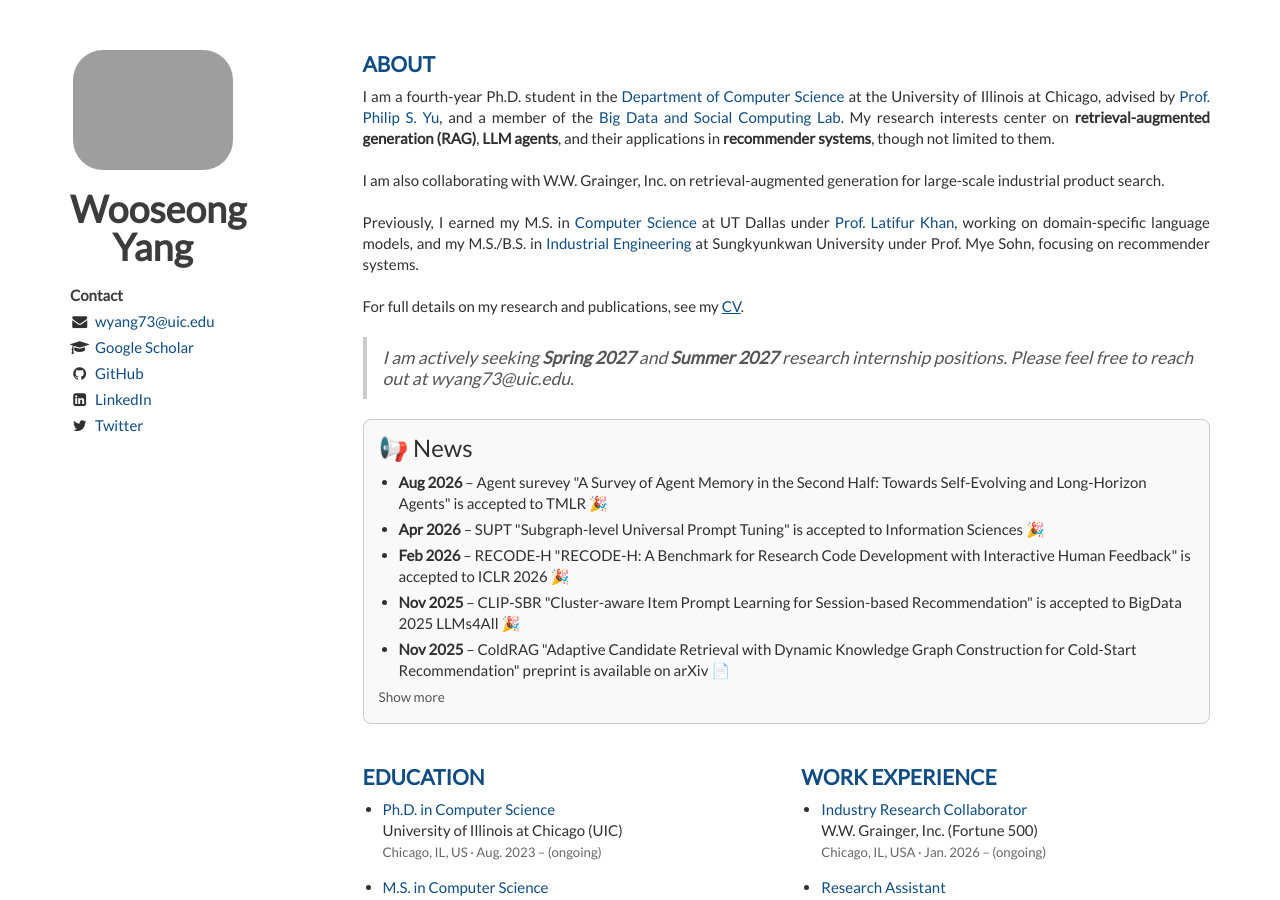
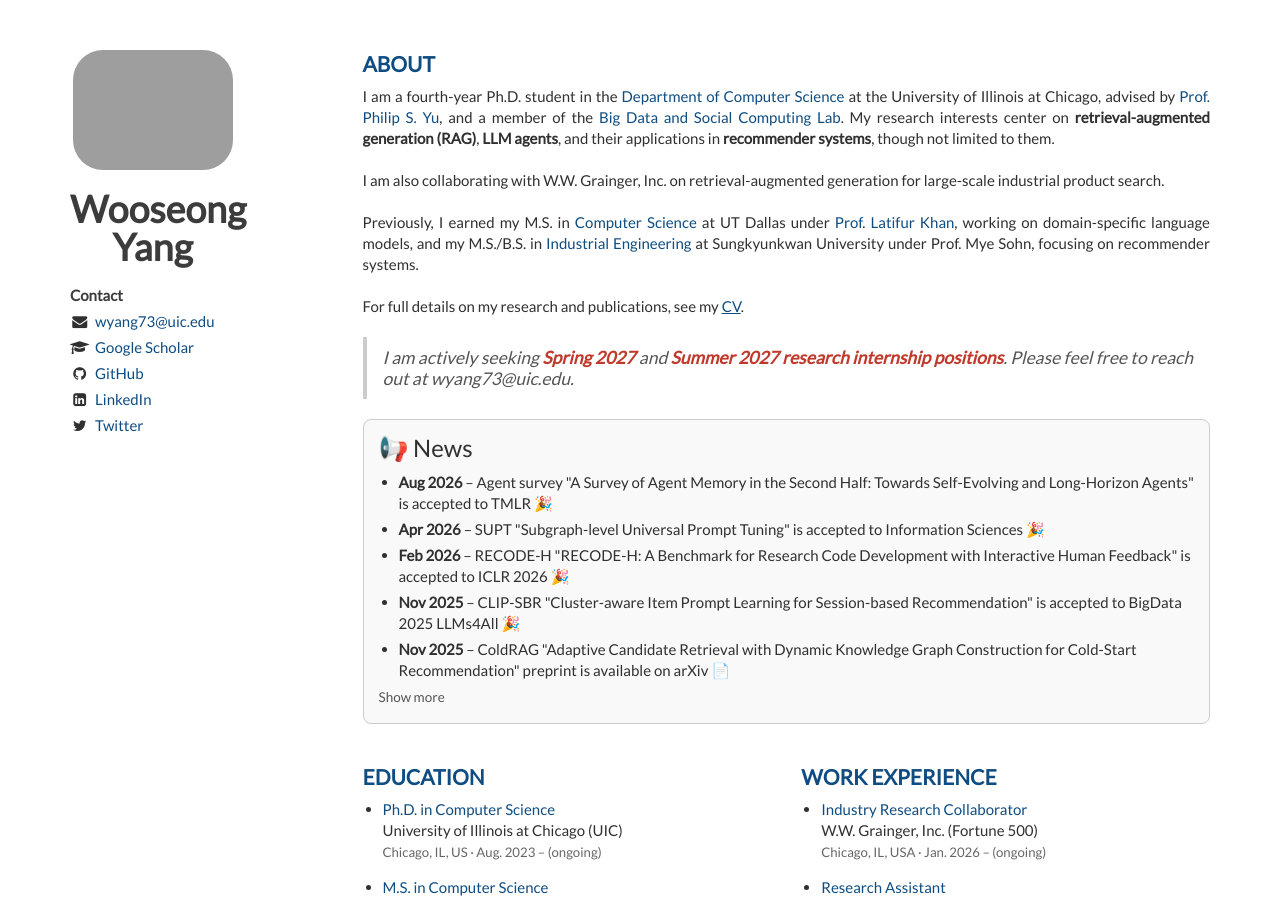
Before and after one commit to WooseongYang/WooseongYang.github.io, a Jekyll site: the page built from index.html, in a window 1280 px wide and 900 px high. Built offline with Jekyll 4.4.1, drawn with Linux system fonts in a browser that asks for light colours; nearby versions of some CDN libraries; the list of posts is cut into pages by our own code.

Commit message:
Fix survey typo and highlight internship availability in red
Co-Authored-By: Claude Opus 5 (1M context) <noreply@anthropic.com>

```diff
--- a/_includes/about.html
+++ b/_includes/about.html
@@ -17,13 +17,13 @@
       </p>
     </article>
     <blockquote style="margin: 16px 0; padding: 10px 16px; border-left: 4px solid #ccc; color: #555;">
-      <i>I am actively seeking <strong>Spring 2027</strong> and <strong>Summer 2027</strong> research internship positions. Please feel free to reach out at wyang73@uic.edu.</i>
+      <i>I am actively seeking <strong style="color:#c0392b;">Spring 2027</strong> and <strong style="color:#c0392b;">Summer 2027</strong> <strong style="color:#c0392b;">research internship positions</strong>. Please feel free to reach out at wyang73@uic.edu.</i>
     </blockquote>
 
 <div style="border: 1px solid #ccc; border-radius: 8px; padding: 15px; background-color: #f9f9f9; margin: 20px 0;">
   <h3 style="margin-top: 0;">📢 News</h3>
   <ul style="padding-left: 20px; margin: 0;">
-    <li><strong>Aug 2026</strong> &ndash; Agent surevey "A Survey of Agent Memory in the Second Half: Towards Self-Evolving and Long-Horizon Agents" is accepted to TMLR 🎉</li>
+    <li><strong>Aug 2026</strong> &ndash; Agent survey "A Survey of Agent Memory in the Second Half: Towards Self-Evolving and Long-Horizon Agents" is accepted to TMLR 🎉</li>
     <li><strong>Apr 2026</strong> &ndash; SUPT "Subgraph-level Universal Prompt Tuning" is accepted to Information Sciences 🎉</li>
     <li><strong>Feb 2026</strong> &ndash; RECODE-H "RECODE-H: A Benchmark for Research Code Development with Interactive Human Feedback" is accepted to ICLR 2026 🎉</li>
     <li><strong>Nov 2025</strong> &ndash; CLIP-SBR "Cluster-aware Item Prompt Learning for Session-based Recommendation" is accepted to BigData 2025 LLMs4All 🎉</li>
```
